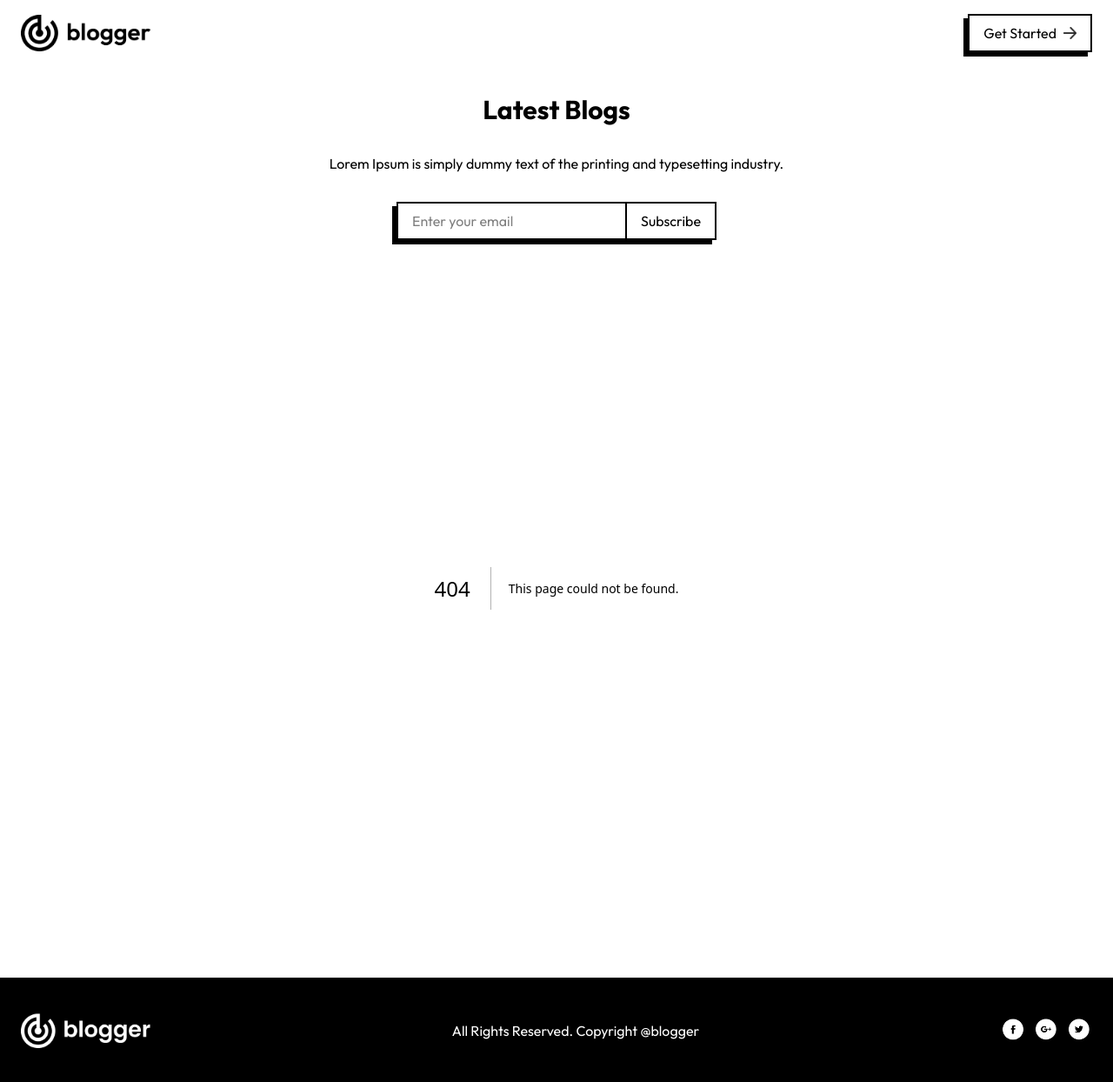
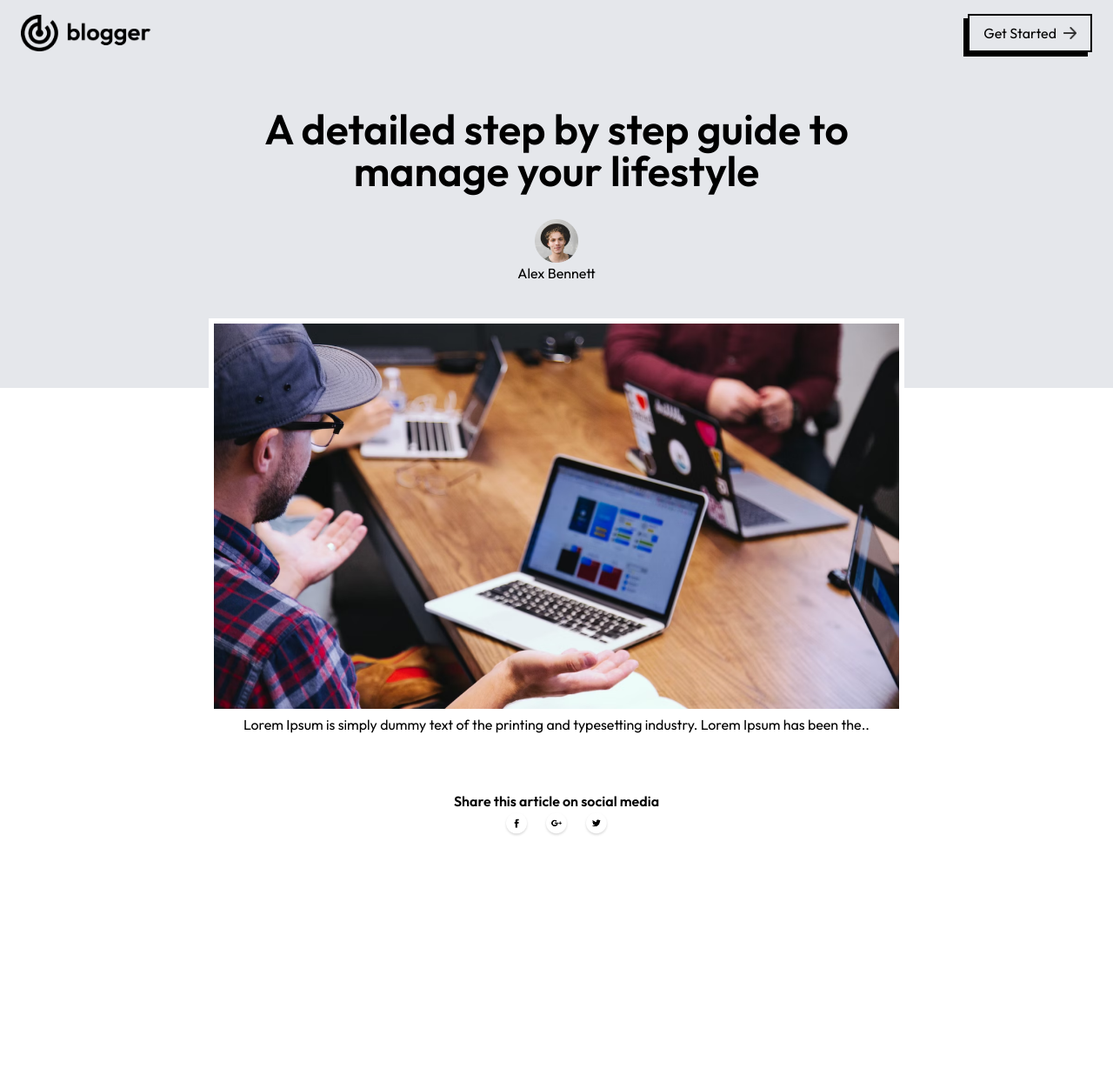
Before and after one commit to mohangrg2018/blog, a Next.js app: page /blogs/1 in a window 1280 px wide. Before the commit this address had no page. Shown: the whole page at 87% size. After the commit the page ends 963 px from the top, so only its background shows below. Built offline with nearby package versions, Linux system fonts and the light colour scheme.

Commit message:
corrected some of the issues

```diff
--- /dev/null
+++ b/app/blogs/[id]/page.jsx
@@ -0,0 +1,89 @@
+"use client";
+
+import { assets, blog_data } from "@/Assets/assets";
+import Image from "next/image";
+import Link from "next/link";
+import { useEffect, useState } from "react";
+
+const page = ({ params }) => {
+  const [data, setData] = useState(null);
+
+  const fetchBlogData = () => {
+    for (let i = 0; i < blog_data.length; i++) {
+      if (blog_data[i].id == params.id) {
+        setData(blog_data[i]);
+        console.log(blog_data[i]);
+        break;
+      }
+    }
+  };
+
+  useEffect(() => {
+    fetchBlogData();
+  }, []);
+  return data ? (
+    <>
+      <div className=" bg-gray-200 pb-30">
+        <div className="container__width flex justify-between items-center py-4">
+          <Link href="/">
+            <Image src={assets.logo} alt="logo" width={150} height={150} />
+          </Link>
+          <button className="flex items-center gap-2 border-2 border-black py-2 px-4 shadow-[-5px_5px_0px_0px_rgba(0,0,0,1)]">
+            Get Started
+            <Image src={assets.arrow} alt="arrow" width={15} height={15} />
+          </button>
+        </div>
+        <div className="max-w-3xl mx-auto mt-12 flex flex-col items-center gap-8">
+          <h1 className="text-2xl md:text-5xl font-semibold text-center">
+            {data.title}
+          </h1>
+          <div className="flex flex-col items-center">
+            <Image src={data.author_img} alt="author" width={50} height={50} />
+            <p>{data.author}</p>
+          </div>
+        </div>
+      </div>
+      <div className="container__width flex flex-col items-center">
+        <div className="-mt-20">
+          <Image
+            src={data.image}
+            alt="blog"
+            width={800}
+            height={800}
+            className="border-6 border-white"
+          />
+        </div>
+        <div>
+          <p>{data.description}</p>
+        </div>
+        <div className="flex flex-col items-center mt-16">
+          <p className="font-semibold">Share this article on social media</p>
+          <div className="flex items-center gap-4">
+            <Image
+              src={assets.facebook_icon}
+              alt="facebook"
+              width={30}
+              height={30}
+            />
+            <Image
+              src={assets.googleplus_icon}
+              alt="googleplus"
+              width={30}
+              height={30}
+            />
+            <Image
+              src={assets.twitter_icon}
+              alt="twitter"
+              width={30}
+              height={30}
+            />
+          </div>
+        </div>
+      </div>
+    </>
+  ) : (
+    <></>
+  );
+};
+
+export default page;
--- a/app/layout.js
+++ b/app/layout.js
@@ -1,7 +1,5 @@
 import { Outfit } from "next/font/google";
 import "./globals.css";
-import Header from "@/components/Header";
-import Footer from "@/components/Footer";
 
 const outfit = Outfit({
   subsets: ["latin"],
@@ -17,11 +15,7 @@ export const metadata = {
 export default function RootLayout({ children }) {
   return (
     <html lang="en">
-      <body className={outfit.variable}>
-        <Header />
-        {children}
-        <Footer />
-      </body>
+      <body className={outfit.className}>{children}</body>
     </html>
   );
 }
--- a/app/page.js
+++ b/app/page.js
@@ -1,9 +1,13 @@
 import BlogList from "@/components/BlogList";
+import Footer from "@/components/Footer";
+import Header from "@/components/Header";
 
 const Home = () => {
   return (
     <>
+      <Header />
       <BlogList />
+      <Footer />
     </>
   );
 };
--- a/components/BlogItem.jsx
+++ b/components/BlogItem.jsx
@@ -1,21 +1,28 @@
 import { assets, blog_data } from "@/Assets/assets";
 import Image from "next/image";
+import Link from "next/link";
 import React from "react";
 
-const BlogItem = ({ title, description, category, image }) => {
+const BlogItem = ({ id, title, description, category, image }) => {
   return (
-    <section className="max-w-[300px] flex flex-col gap-4 border pb-6 hover:shadow-[-5px_5px_0px_0px_rgba(0,0,0,1)] transition-all cursor-pointer">
+    <Link
+      href={`/blogs/${id}`}
+      className="max-w-[300px] flex flex-col gap-4 border pb-6 hover:shadow-[-5px_5px_0px_0px_rgba(0,0,0,1)] transition-all cursor-pointer"
+    >
       <Image src={image} alt="blog" width={500} height={500} />
       <div className="flex flex-col gap-4 pl-4">
         <p className="bg-black text-white w-fit px-4">{category}</p>
         <h5 className="text-lg font-medium">{title}</h5>
         <p>{description}</p>
-        <div className="flex items-center gap-2 font-medium cursor-pointer">
+        <Link
+          href={`/blogs/${id}`}
+          className="flex items-center gap-2 font-medium cursor-pointer"
+        >
           Read More
           <Image src={assets.arrow} alt="arrow" width={15} height={15} />
-        </div>
+        </Link>
       </div>
-    </section>
+    </Link>
   );
 };
 
--- a/components/BlogList.jsx
+++ b/components/BlogList.jsx
@@ -56,6 +56,7 @@ const BlogList = () => {
           .map((item, index) => (
             <BlogItem
               key={index}
+              id={item.id}
               image={item.image}
               category={item.category}
               title={item.title}
--- a/components/Header.jsx
+++ b/components/Header.jsx
@@ -1,12 +1,15 @@
 import { assets } from "@/Assets/assets";
 import Image from "next/image";
+import Link from "next/link";
 import React from "react";
 
 const Header = () => {
   return (
     <header className="container__width">
       <div className="flex items-center justify-between py-4">
-        <Image src={assets.logo} alt="logo" width={150} height={150} />
+        <Link href="/">
+          <Image src={assets.logo} alt="logo" width={150} height={150} />
+        </Link>
         <button className="flex items-center gap-2 border-2 border-black py-2 px-4 shadow-[-5px_5px_0px_0px_rgba(0,0,0,1)]">
           Get Started
           <Image src={assets.arrow} alt="arrow" width={15} height={15} />
```
